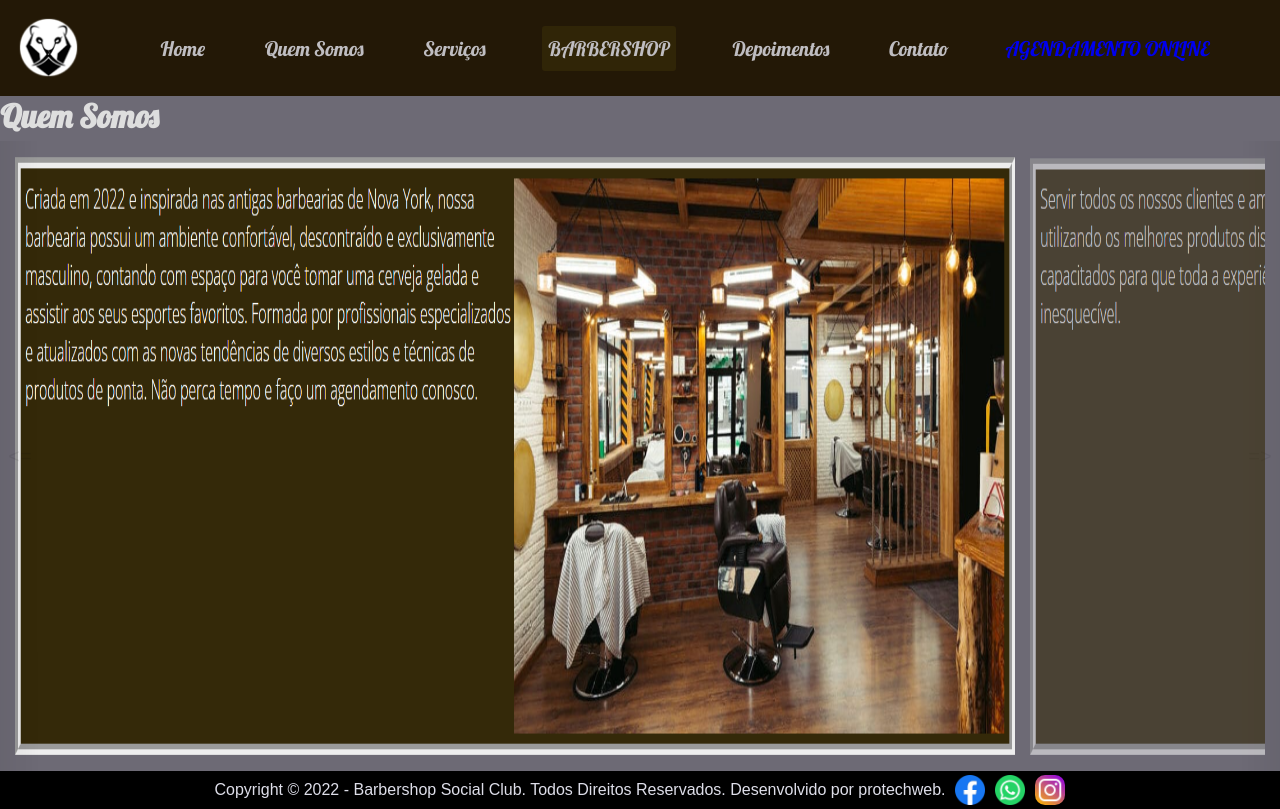
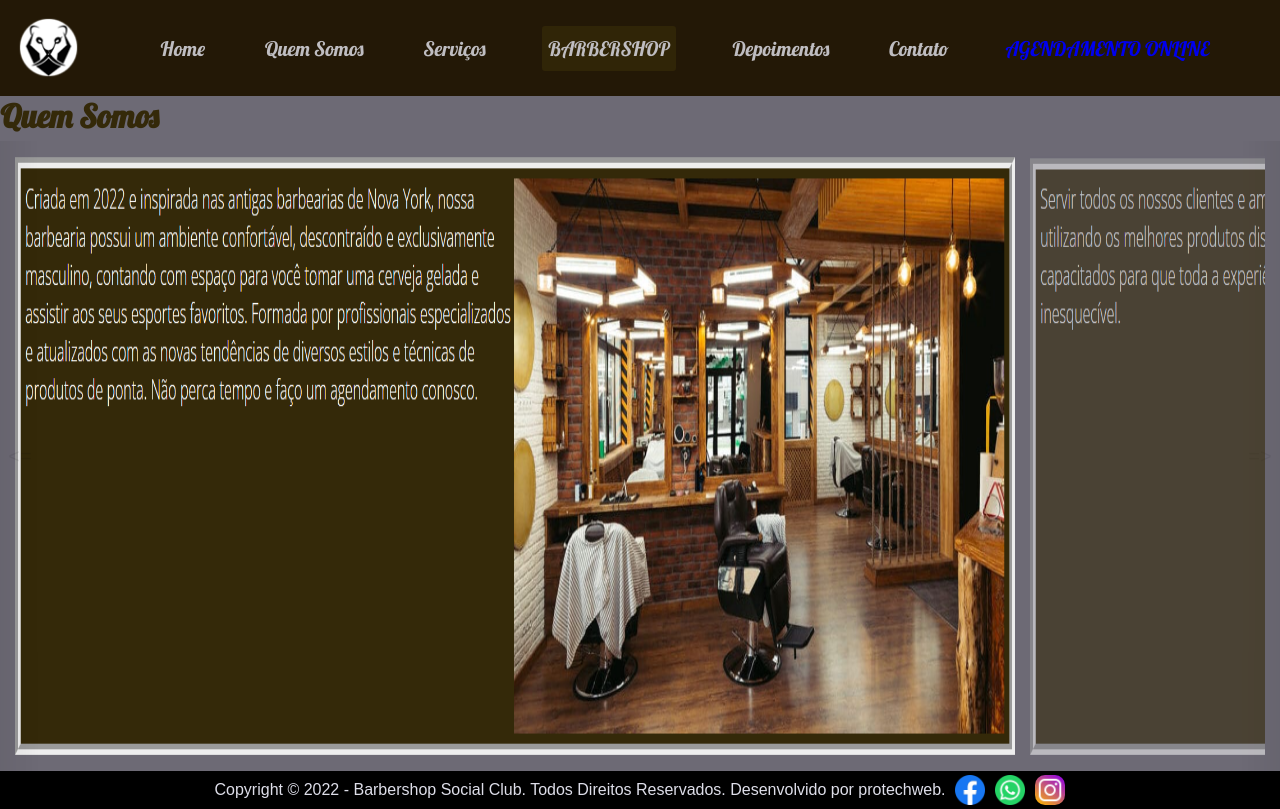
Before and after one commit to gabrielshurimano/Projeto-integrador--Grupo-8, a plain HTML site: page quemsomos.html in a window 1280 px wide. Drawn offline with nearby package versions, Linux system fonts and the light colour scheme; a web font is replaced by a local one.

Commit message:
Atualizada cor título - Quem Somos

```diff
--- a/depoimentos/depoimentos.css
+++ b/depoimentos/depoimentos.css
@@ -22,7 +22,7 @@
   color: wheat;
   margin-bottom: 57%;
   position: absolute;
-  /*display: flex;*/
+  display: flex;
 
 }
 
--- a/quemsomos/quemsomos.css
+++ b/quemsomos/quemsomos.css
@@ -19,8 +19,9 @@
 
 h1{
   font-family:'Lobster';
-  color:#DEDEDE;
+  /*color:#DEDEDE;*/
   margin-bottom: 5px;
+  color: #342909;
 
 }
 
```
